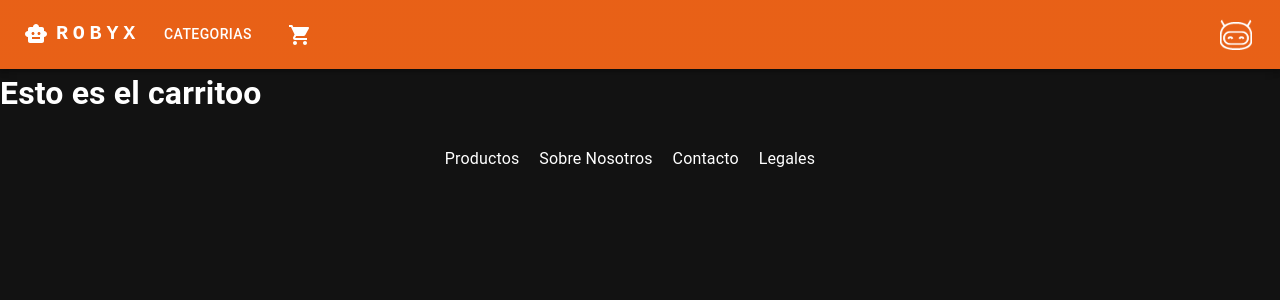
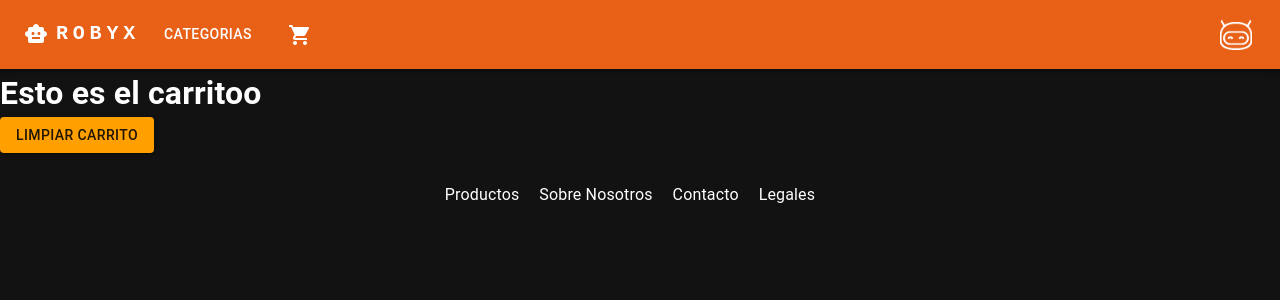
Before and after one commit to juanma269/Proyecto-Final-ReactJS-Ecommerce, a React (Vite) app: page /cart in a window 1280 px wide. Shown: the top 300 px of the page. Built offline with nearby package versions, Linux system fonts and the light colour scheme.

Commit message:
funcionalidad de añadir carrito, limpiar carrito

```diff
--- a/src/pages/cart/CartContainer.jsx
+++ b/src/pages/cart/CartContainer.jsx
@@ -1,7 +1,26 @@
+import { useContext } from "react";
+import { CartContext } from "../../context/CartContext";
+import { Button } from "@mui/material";
+
 const CartContainer = () => {
+  const { cart, clearCart } = useContext(CartContext);
+
   return (
     <div>
       <h1>Esto es el carritoo</h1>
+      {cart.map((elemento) => {
+        return (
+          <div key={elemento.id}>
+            <h4>{elemento.title}</h4>
+            <h5>{elemento.price}</h5>
+            <h6>{elemento.quantity}</h6>
+          </div>
+        );
+      })}
+
+      <Button onClick={clearCart} color="secondary" variant="contained">
+        Limpiar carrito
+      </Button>
     </div>
   );
 };
--- a/src/pages/itemDetail/ItemDetail.jsx
+++ b/src/pages/itemDetail/ItemDetail.jsx
@@ -1,10 +1,12 @@
-import { useEffect, useState } from "react";
+import { useContext, useEffect, useState } from "react";
 import { products } from "../../productsMocks";
 import { useParams } from "react-router-dom";
 import { Container } from "@mui/material";
 import DetailProductCard from "../../common/detailProductCard/DetailProductCard";
+import { CartContext } from "../../context/CartContext";
 
 const ItemDetail = () => {
+  const { addToCart } = useContext(CartContext);
   const [producto, setProducto] = useState({});
   const { id } = useParams();
 
@@ -14,8 +16,8 @@ const ItemDetail = () => {
   }, [id]);
 
   const onAdd = (cantidad) => {
-    console.log(producto);
-    console.log(cantidad);
+    let productCart = { ...producto, quantity: cantidad };
+    addToCart(productCart);
   };
   return (
     <Container maxWidth="md">
```
